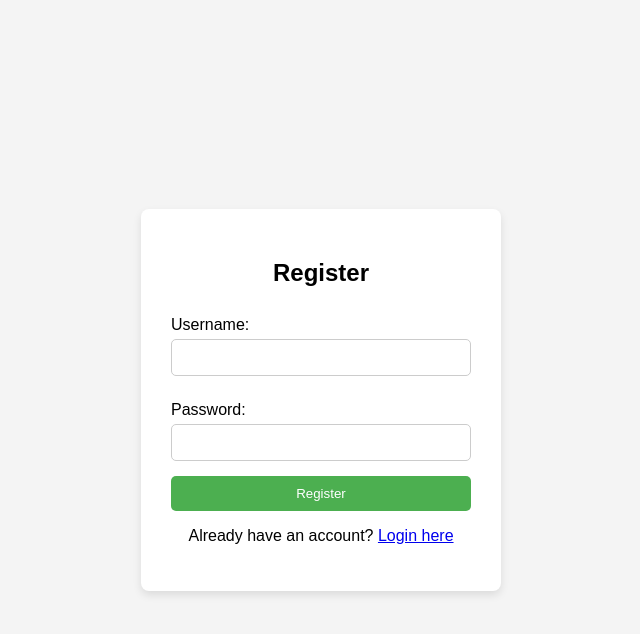
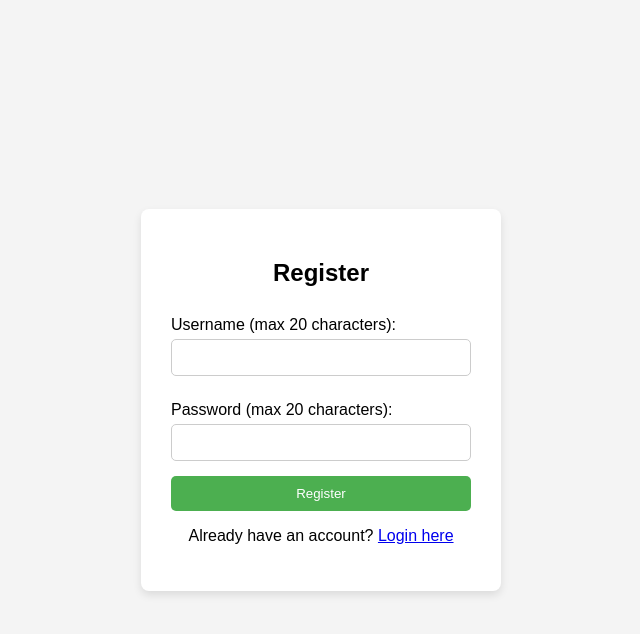
Before and after one commit to Spr2121/Test_project, a Flask app: page /register in a window 1280 px wide. Shown: the top 634 px of the page, without its empty margins (319-959 px from the left). Run offline with Flask 3, Linux system fonts and the light colour scheme.

Commit message:
Yofix br-1

```diff
--- a/app.py
+++ b/app.py
@@ -12,6 +12,8 @@ if not app.debug:
     file_handler = FileHandler('app.log')
     file_handler.setLevel(logging.INFO)
     app.logger.addHandler(file_handler)
+
+MAX_LENGTH = 20  # Ограничение длины для username и password
 
 @app.route('/')
 def home():
@@ -50,6 +52,11 @@ def register():
         username = request.form['username']
         password = request.form['password']
 
+        # Проверка длины username и password
+        if len(username) > MAX_LENGTH or len(password) > MAX_LENGTH:
+            flash(f"Username and password must be at most {MAX_LENGTH} characters long.", 'error')
+            return redirect(url_for('register'))
+
         # Получаем соединение с БД
         db = get_db_connection()
         cursor = db.cursor()
--- a/templates/register.html
+++ b/templates/register.html
@@ -10,10 +10,10 @@
     <div class="form-container">
         <h2>Register</h2>
         <form method="POST">
-            <label for="username">Username:</label>
-            <input type="text" id="username" name="username" required>
-            <label for="password">Password:</label>
-            <input type="password" id="password" name="password" required>
+            <label for="username">Username (max 20 characters):</label>
+            <input type="text" id="username" name="username" required maxlength="20">
+            <label for="password">Password (max 20 characters):</label>
+            <input type="password" id="password" name="password" required maxlength="20">
             <button type="submit">Register</button>
         </form>
         <p>Already have an account? <a href="{{ url_for('login') }}">Login here</a></p>
```
